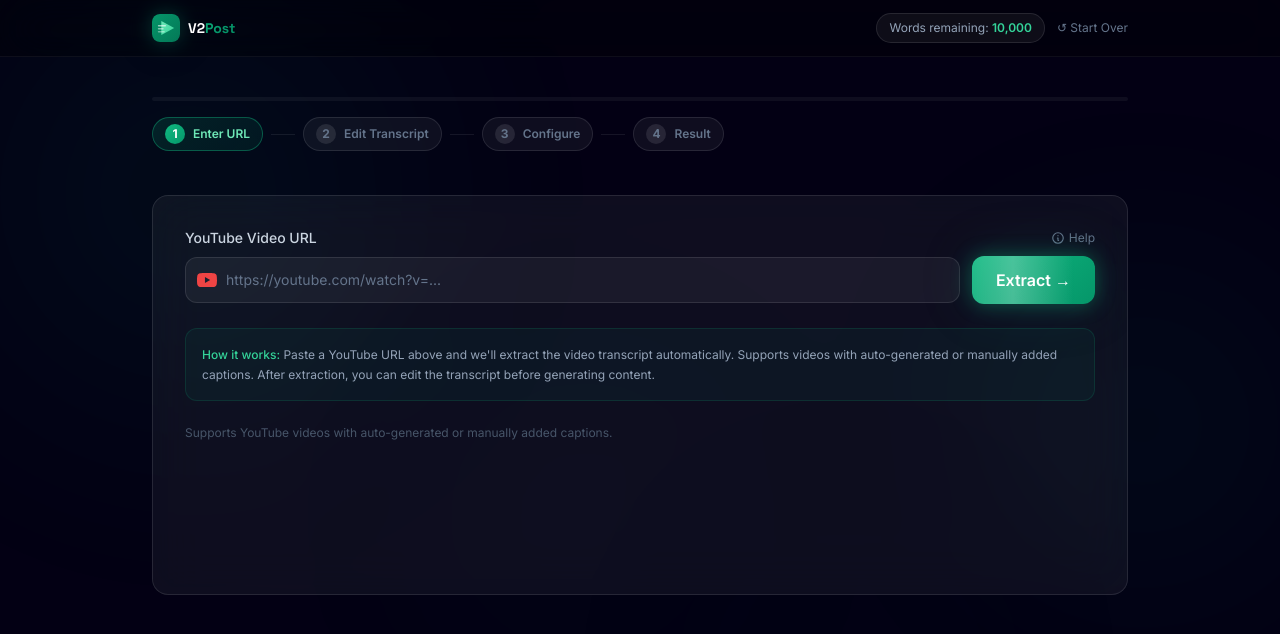
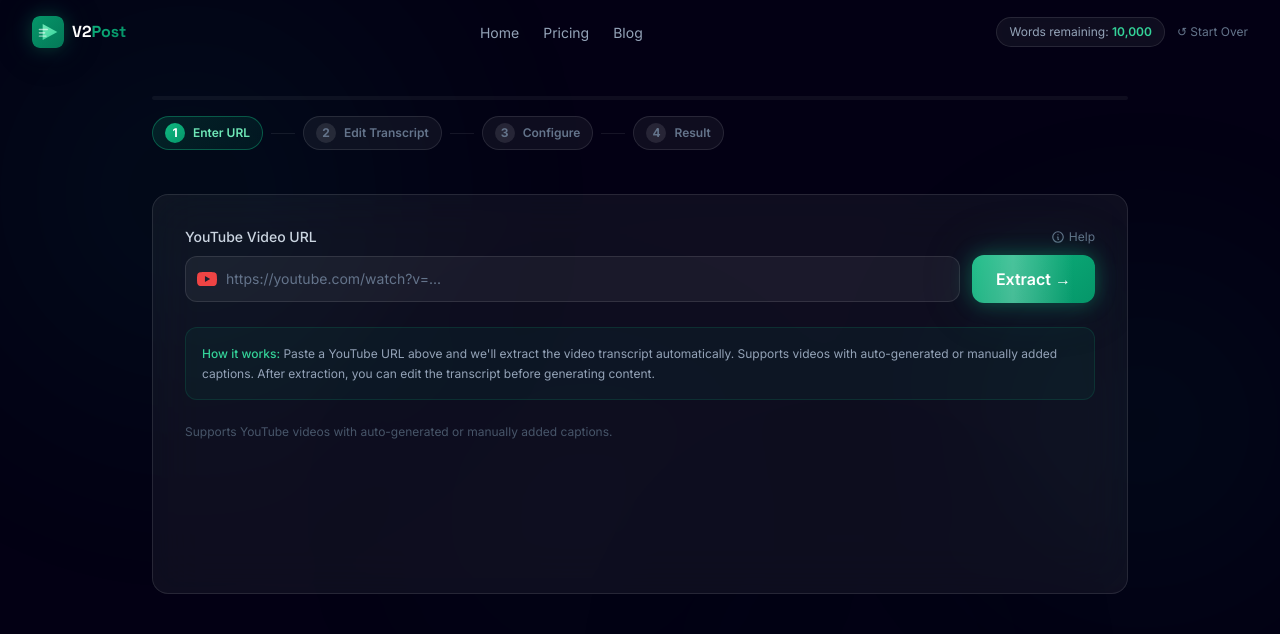
Before and after one commit to DmitriyPolumienko/AI-Content-Reparser, a Next.js app in the folder frontend/: page /dashboard in a window 1280 px wide. Shown: the top 634 px of the page. Built offline with nearby package versions, Linux system fonts and the light colour scheme.

Commit message:
Unify Navbar across Landing and Dashboard pages
Co-authored-by: DmitriyPolumienko <50414617+DmitriyPolumienko@users.noreply.github.com>

```diff
--- a/frontend/src/components/dashboard/Dashboard.tsx
+++ b/frontend/src/components/dashboard/Dashboard.tsx
@@ -2,7 +2,6 @@
 
 import { useState } from "react";
 import { motion, AnimatePresence } from "framer-motion";
-import Link from "next/link";
 import UrlInput from "./UrlInput";
 import SubtitleEditor from "./SubtitleEditor";
 import GenerationSettings from "./GenerationSettings";
@@ -11,6 +10,7 @@ import SkeletonLoader from "./SkeletonLoader";
 import LoadingProgress from "./LoadingProgress";
 import GradientOrbs from "@/components/effects/GradientOrbs";
 import ShimmerButton from "@/components/effects/ShimmerButton";
+import Navbar from "@/components/landing/Navbar";
 
 type Step = 1 | 2 | 3 | 4;
 
@@ -86,33 +86,9 @@ export default function Dashboard() {
     <div className="min-h-screen bg-[#030014] relative overflow-hidden">
       <GradientOrbs />
 
-      {/* Navbar */}
-      <header className="relative z-10 border-b border-white/5 bg-black/30 backdrop-blur-xl sticky top-0">
-        <div className="max-w-5xl mx-auto px-4 sm:px-6 h-14 flex items-center justify-between">
-          <Link href="/" className="flex items-center gap-2 group">
-            <img src="/icon.svg" alt="V2Post Logo" width={28} height={28} className="rounded-lg shadow-glow" />
-            <span className="font-bold text-white text-sm font-display">
-              V2<span className="gradient-text">Post</span>
-            </span>
-          </Link>
-          <div className="flex items-center gap-3">
-            <div className="px-3 py-1.5 glass rounded-full text-xs text-slate-400">
-              Words remaining:{" "}
-              <span className="text-emerald-400 font-semibold">
-                {wordsRemaining.toLocaleString()}
-              </span>
-            </div>
-            <button
-              onClick={handleStartOver}
-              className="text-xs text-slate-500 hover:text-emerald-400 transition-colors"
-            >
-              ↺ Start Over
-            </button>
-          </div>
-        </div>
-      </header>
+      <Navbar variant="dashboard" wordsRemaining={wordsRemaining} onStartOver={handleStartOver} />
 
-      <main className="relative z-10 max-w-5xl mx-auto px-4 sm:px-6 py-10">
+      <main className="relative z-10 max-w-5xl mx-auto px-4 sm:px-6 pb-10 pt-24">
         {/* Step indicators — gradient progress bar */}
         <div className="mb-10">
           {/* Progress bar */}
--- a/frontend/src/components/landing/Navbar.tsx
+++ b/frontend/src/components/landing/Navbar.tsx
@@ -6,17 +6,32 @@ import { useRouter } from "next/navigation";
 import { motion, AnimatePresence } from "framer-motion";
 import ShimmerButton from "@/components/effects/ShimmerButton";
 
-const navLinks = [
+const landingNavLinks = [
   { href: "#features", label: "Features" },
   { href: "#how-it-works", label: "How It Works" },
   { href: "#pricing", label: "Pricing" },
   { href: "#blog", label: "Blog" },
 ];
 
-export default function Navbar() {
+const dashboardNavLinks = [
+  { href: "/", label: "Home" },
+  { href: "/#pricing", label: "Pricing" },
+  { href: "/blog", label: "Blog" },
+];
+
+interface NavbarProps {
+  variant?: "landing" | "dashboard";
+  wordsRemaining?: number;
+  onStartOver?: () => void;
+}
+
+export default function Navbar({ variant = "landing", wordsRemaining, onStartOver }: NavbarProps) {
   const [scrolled, setScrolled] = useState(false);
   const [menuOpen, setMenuOpen] = useState(false);
   const router = useRouter();
+
+  const isDashboard = variant === "dashboard";
+  const navLinks = isDashboard ? dashboardNavLinks : landingNavLinks;
 
   useEffect(() => {
     const handler = () => setScrolled(window.scrollY > 20);
@@ -55,8 +70,25 @@ export default function Navbar() {
           ))}
         </ul>
 
-        {/* Desktop CTA */}
+        {/* Desktop right-side content */}
         <div className="hidden md:flex items-center gap-3">
+          {isDashboard ? (
+            <>
+              <div className="px-3 py-1.5 glass rounded-full text-xs text-slate-400">
+                Words remaining:{" "}
+                <span className="text-emerald-400 font-semibold">
+                  {(wordsRemaining ?? 0).toLocaleString()}
+                </span>
+              </div>
+              <button
+                onClick={onStartOver}
+                className="text-xs text-slate-500 hover:text-emerald-400 transition-colors"
+              >
+                ↺ Start Over
+              </button>
+            </>
+          ) : (
+            <>
               <Link
                 href="/dashboard"
                 className="text-sm text-slate-400 hover:text-white transition-colors"
@@ -66,6 +98,8 @@ export default function Navbar() {
               <ShimmerButton size="sm" onClick={() => router.push("/dashboard")}>
                 Get Started →
               </ShimmerButton>
+            </>
+          )}
         </div>
 
         {/* Mobile burger */}
@@ -110,6 +144,22 @@ export default function Navbar() {
                   {link.label}
                 </Link>
               ))}
+              {isDashboard ? (
+                <>
+                  <div className="px-3 py-1.5 glass rounded-full text-xs text-slate-400 text-center">
+                    Words remaining:{" "}
+                    <span className="text-emerald-400 font-semibold">
+                      {(wordsRemaining ?? 0).toLocaleString()}
+                    </span>
+                  </div>
+                  <button
+                    onClick={() => { setMenuOpen(false); onStartOver?.(); }}
+                    className="text-sm text-slate-500 hover:text-emerald-400 transition-colors py-2"
+                  >
+                    ↺ Start Over
+                  </button>
+                </>
+              ) : (
                 <ShimmerButton
                   size="sm"
                   className="mt-2 w-full justify-center"
@@ -117,6 +167,7 @@ export default function Navbar() {
                 >
                   Get Started →
                 </ShimmerButton>
+              )}
             </div>
           </motion.div>
         )}
```
Lines whose indentation alone changed are shown as unchanged.
